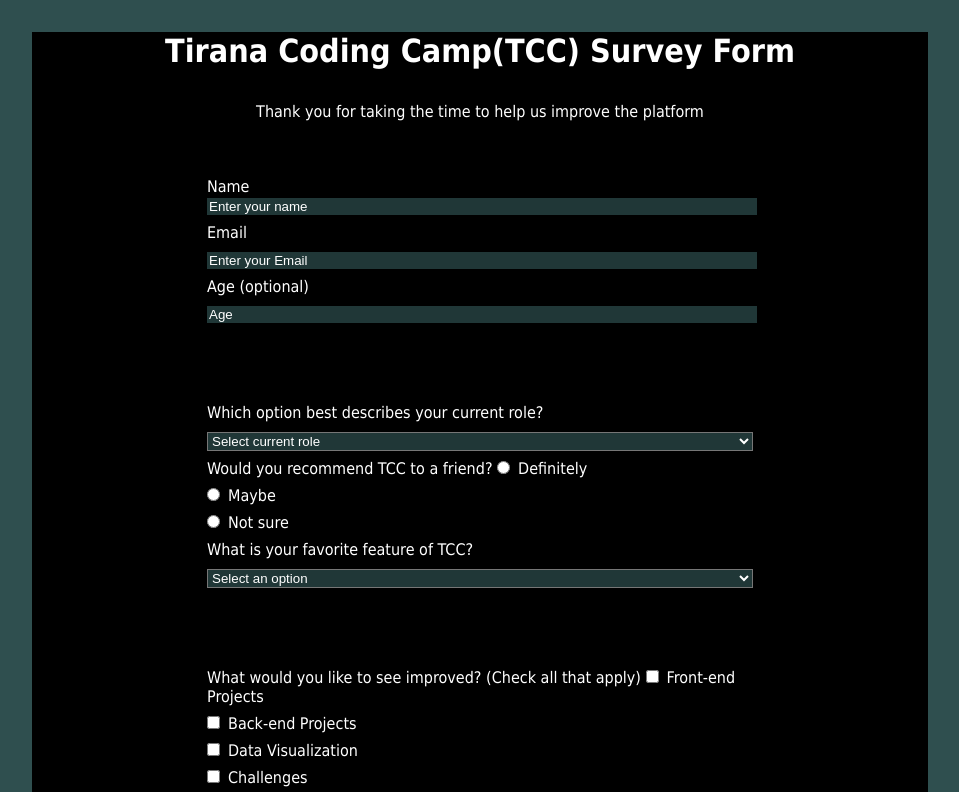
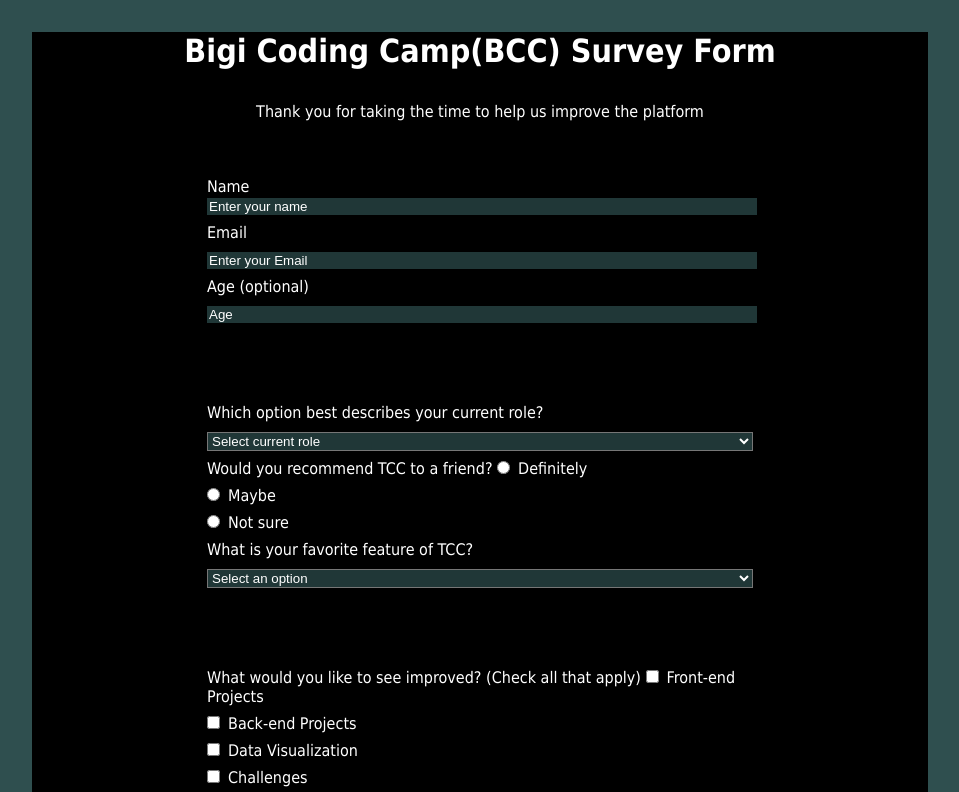
Before and after one commit to loyd9110/Survey-form, a plain HTML site: page SURVEY FORM/Index.html in a window 1280 px wide. Shown: the top 792 px of the page, without its empty margins (160-1119 px from the left). Drawn offline with Linux system fonts and the light colour scheme.

Commit message:
Update Index.html

```diff
--- a/SURVEY FORM/Index.html
+++ b/SURVEY FORM/Index.html
@@ -6,7 +6,7 @@
   </head>
   <body>
     <div id="container">
-    <h1 id="title">Tirana Coding Camp(TCC) Survey Form</h1>
+    <h1 id="title">Bigi Coding Camp(BCC) Survey Form</h1>
     <p id="description">Thank you for taking the time to help us improve the platform</p>
     <form id="survey-form">
 
```
